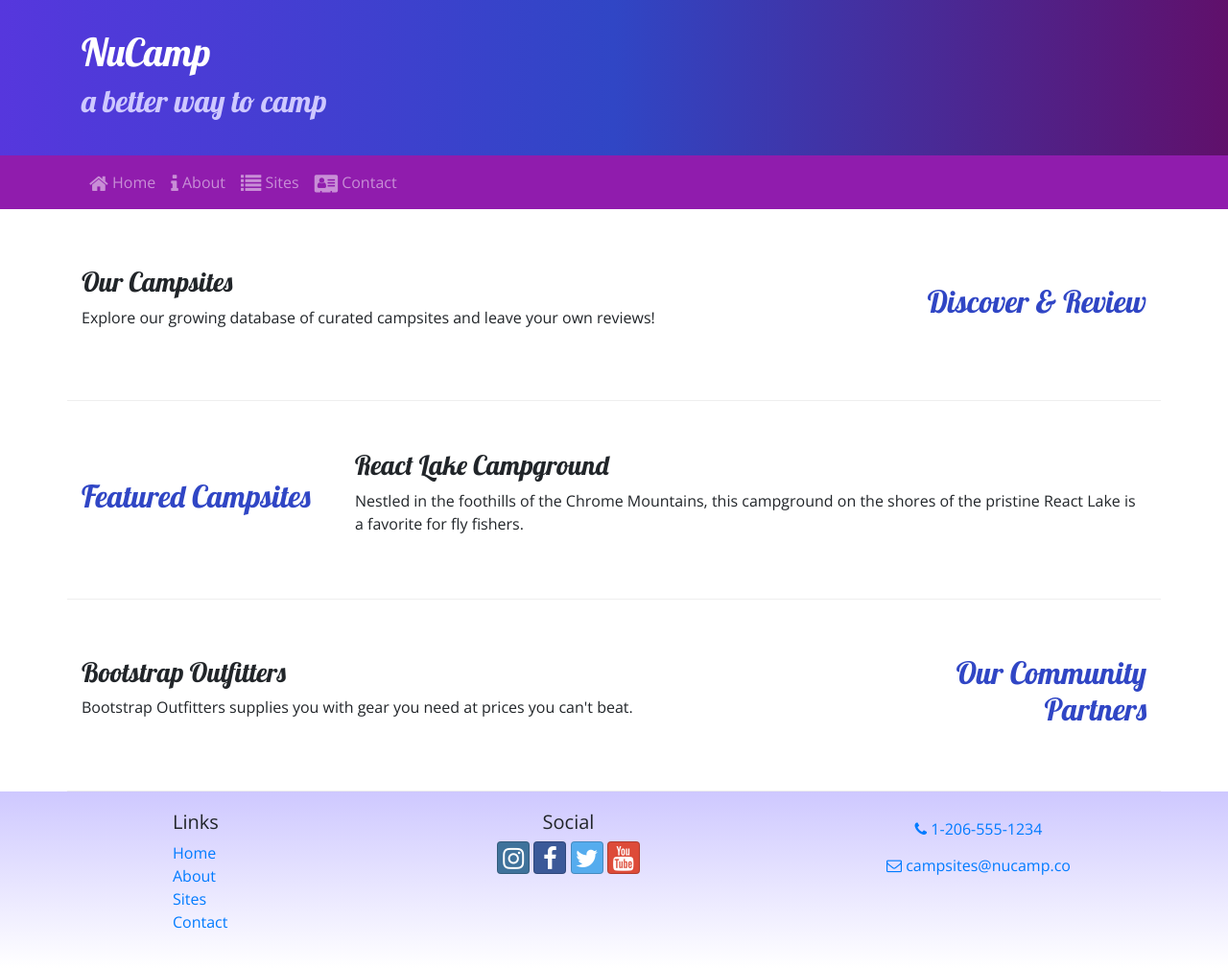
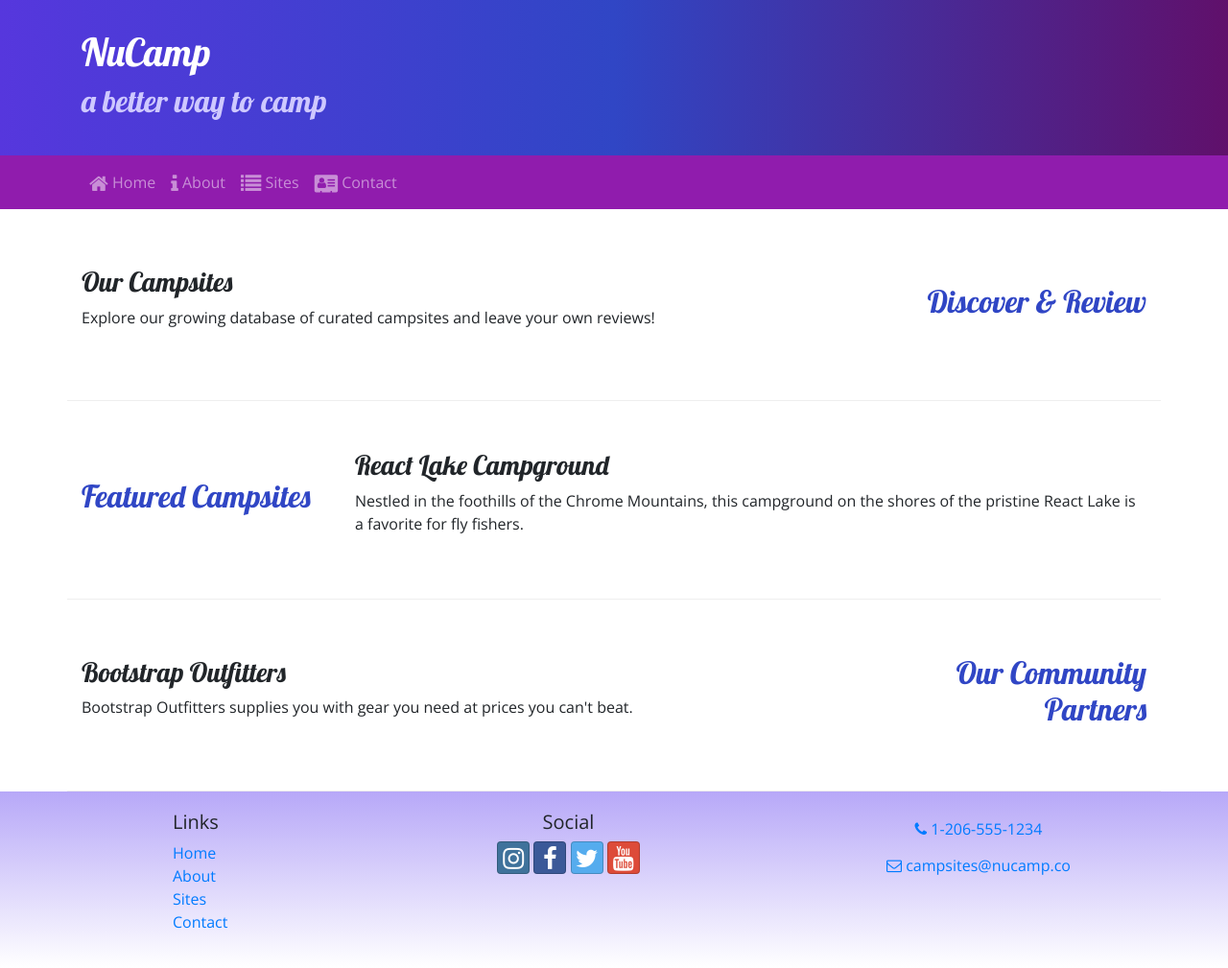
Before and after one commit to studiozandra/nucamp-bootstrap, a website: page index.html in a window 1280 px wide. Shown: the whole page at 96% size. Drawn offline with nearby package versions, Linux system fonts and the light colour scheme.

Commit message:
change site-footer css

```diff
--- a/css/styles.css
+++ b/css/styles.css
@@ -15,8 +15,8 @@ header h2 {
 }
 
 .site-footer {
-    background-image: linear-gradient(#CEC8FF, white);
-    padding: 20px 0;
+    background-image: linear-gradient(#b7a8f8, white);
+    padding: 20px 0px;
 }
 
 .jumbotron {
```
